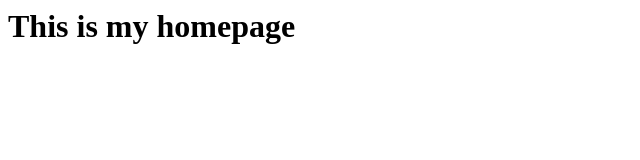
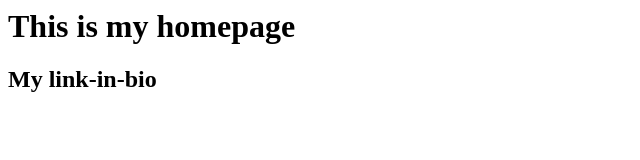
Before and after one commit to mattdadabo/link-in-bio, a plain HTML site: page index.html in a window 1280 px wide. Shown: the whole page, without its empty margins (0-640 px from the left). Drawn offline with Linux system fonts and the light colour scheme.

Commit message:
Added "My link-in-bio"

```diff
--- a/index.html
+++ b/index.html
@@ -1 +1,2 @@
 <h1>This is my homepage</h1>
+<h2>My link-in-bio</h2>
```
